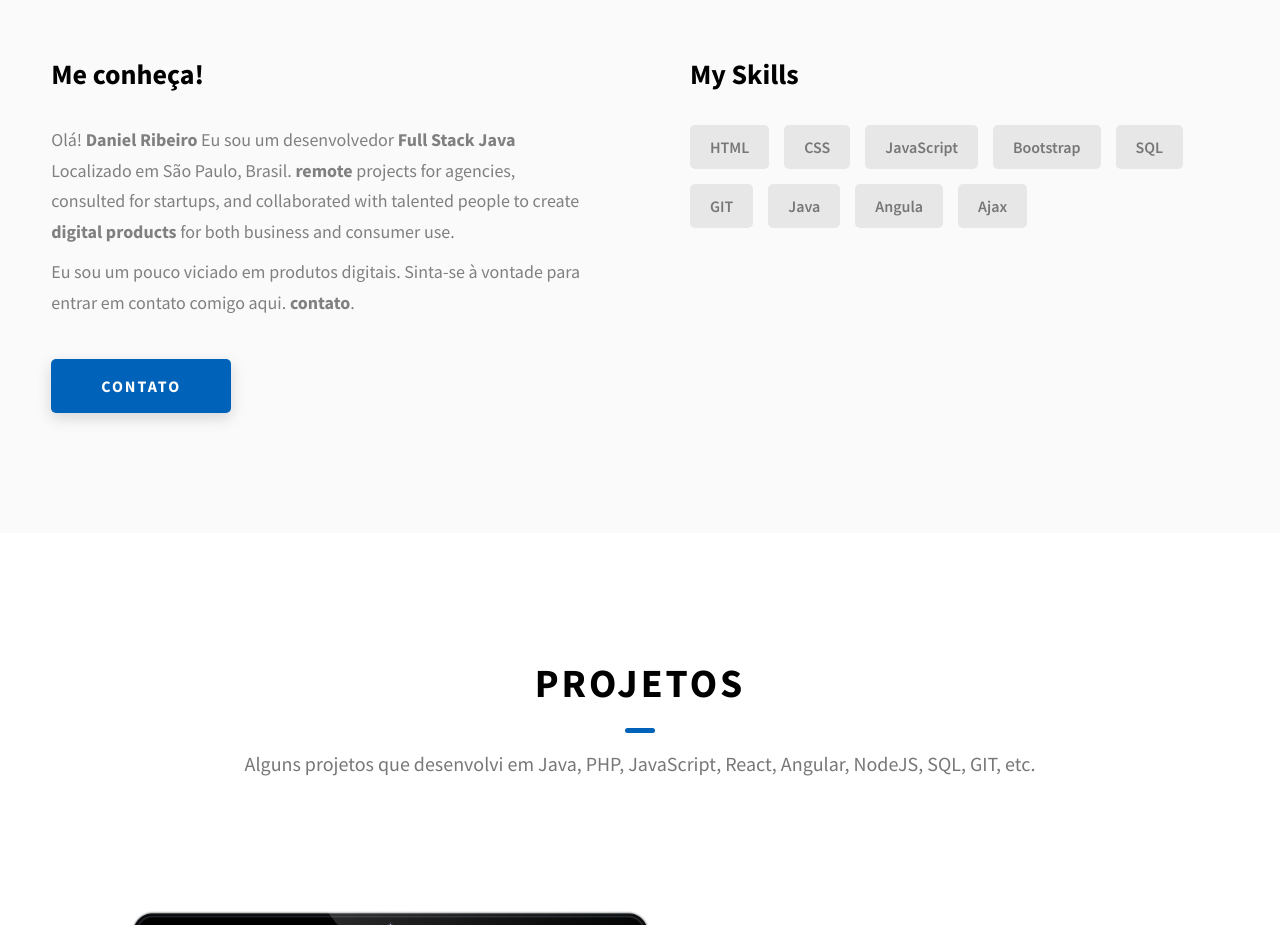
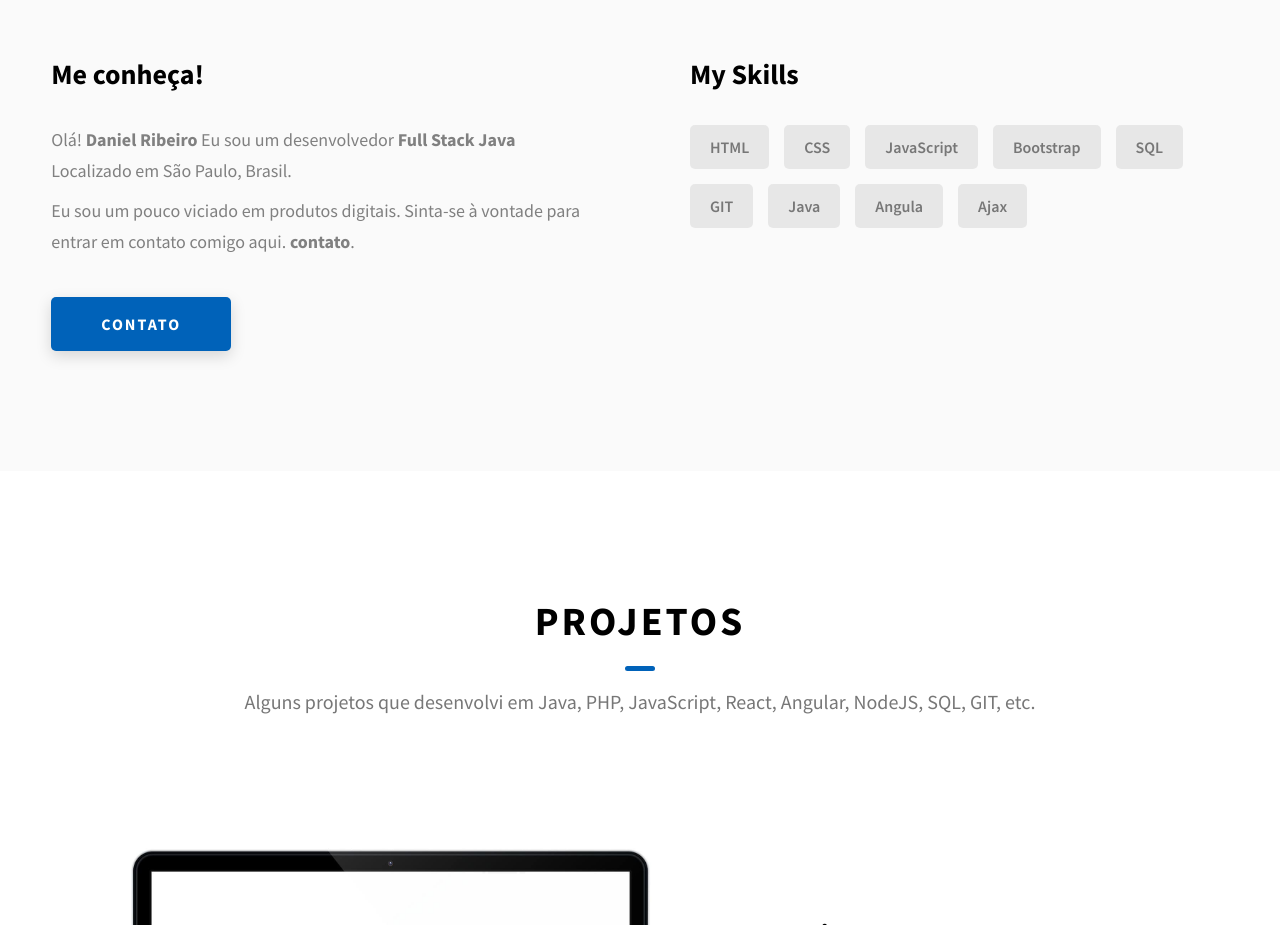
Before and after one commit to DanKillaZ1/Portifolio, a website: page index.html in a window 1280 px wide. Shown: the part 1180-2105 px from the top of the page. Drawn offline with Linux system fonts and the light colour scheme.

Commit message:
organizando

```diff
--- a/index.html
+++ b/index.html
@@ -166,11 +166,8 @@
                 Olá!
                 <strong>Daniel Ribeiro</strong>
                 Eu sou um desenvolvedor <strong>Full Stack Java  </strong> Localizado em São Paulo, Brasil.
-                <strong> remote </strong>
-                projects for agencies, consulted for startups, and collaborated
-                with talented people to create
-                <strong>digital products </strong>
-                for both business and consumer use.
+
+
               </p>
               <p class="about__content-details-para">
                 Eu sou um pouco viciado em produtos digitais. Sinta-se à vontade para entrar em contato comigo aqui.
```
